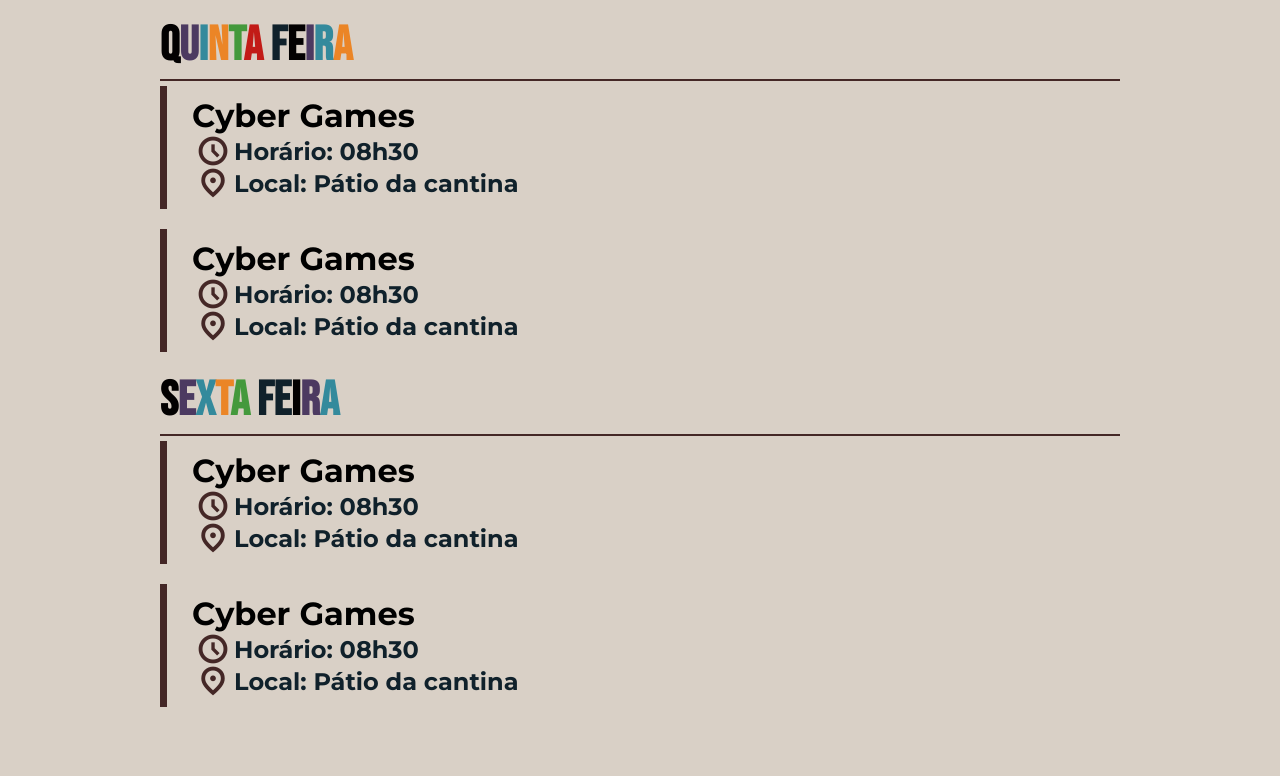
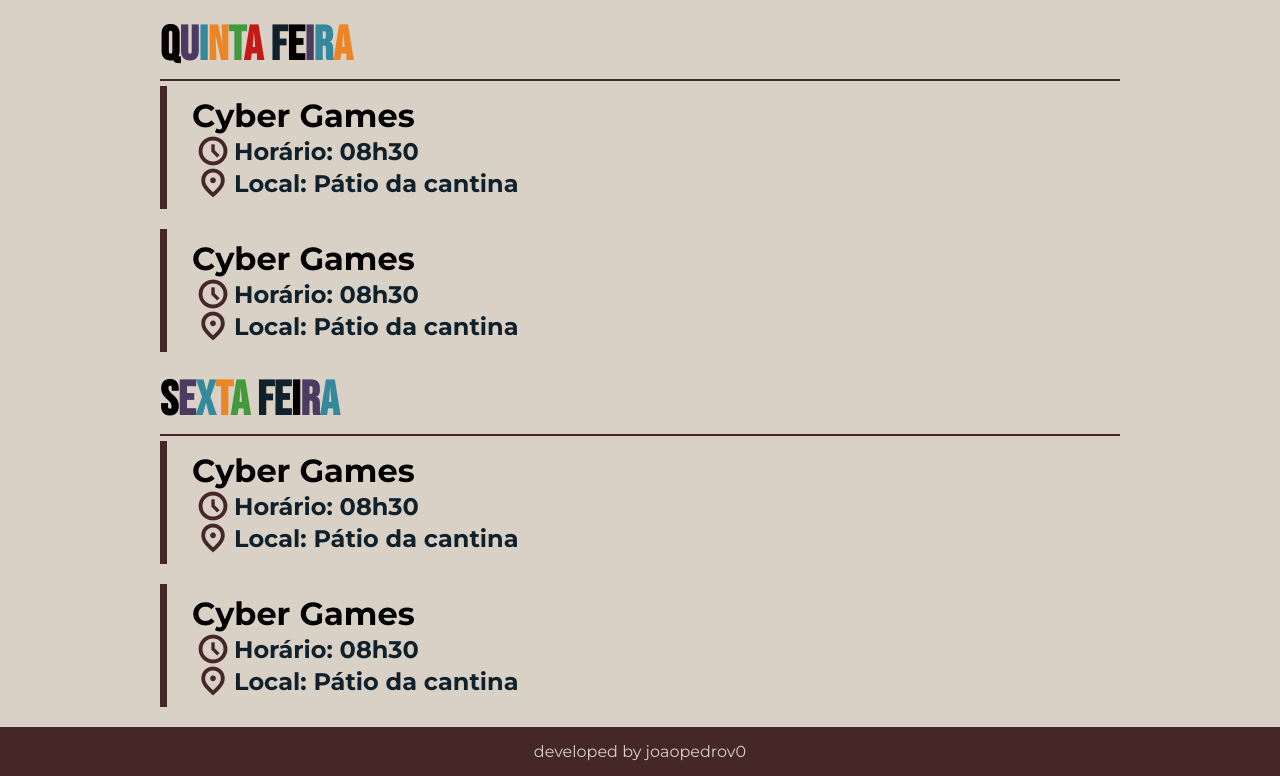
Before and after one commit to joaopedrov0/ifsemanacultural, a plain HTML site: page index.html in a window 1280 px wide. Shown: the part 1387-2163 px from the top of the page. Before the commit the page ends 2114 px from the top, so only its background shows below. Drawn offline with nearby package versions, Linux system fonts and the light colour scheme.

Commit message:
footer added

```diff
--- a/index.html
+++ b/index.html
@@ -101,5 +101,10 @@
             </div>
         </section>
     </div>
+    <footer>
+        <span>
+            developed by <a href="https://github.com/joaopedrov0">joaopedrov0</a>
+        </span>
+    </footer>
 </body>
 </html>
--- a/style/style.css
+++ b/style/style.css
@@ -11,12 +11,13 @@ body{
     display: flex;
     flex-direction: column;
     align-items: center;
+
+    overflow-x: hidden;
 }
 
 .container{
     width: clamp(300px, 960px, 80%);
-    position: relative;
-    top: 50px;
+    margin-top: 50px;
 }
 
 h1, h2{
@@ -104,6 +105,27 @@ section{
     cursor: pointer;
 }
 
+footer{
+    width: 100vw;
+    background-color: var(--secondary-color);
+    color: var(--background-default);
+    padding: 15px;
+    display: flex;
+    align-items: center;
+    justify-content: center;
+}
+
+footer a {
+    text-decoration: none;
+    color: inherit;
+}
+
+footer a:hover {
+    /* font-weight: bold; */
+    opacity: 0.6;
+    text-decoration: underline;
+}
+
 @media screen and (max-width: 600px){
     h1{
         font-size: 4rem;
```
